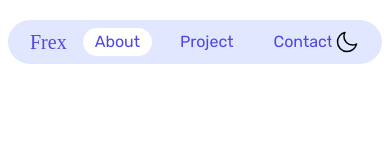
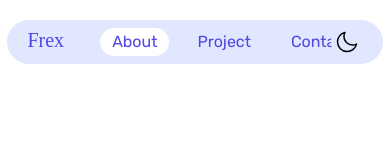
Before and after one commit to rachidfrex/my_portfolio, a React (Vite) app: page / in a window 390 px wide. Shown: the top 160 px of the page. Built offline with nearby package versions, Linux system fonts and the light colour scheme; a web font is replaced by a local one.

Commit message:
Refactor navigation component for improved styling and responsiveness

```diff
--- a/src/components/nav.jsx
+++ b/src/components/nav.jsx
@@ -1,19 +1,47 @@
 import React from 'react'
-import { useState  } from 'react'
+import { useState , useEffect } from 'react'
 
 function Nav() {
     const [burger , setBurger] = useState(false)
     const [active, setActive] = useState(false)
     const [activeLink, setActiveLink] = useState('About');
+    useEffect(() => {
+        const handleResize = () => {
+          if (window.innerWidth < 640) {
+            setBurger(true);
+          } else {
+            setBurger(false);
+          }
+        };
+
+        // Call the handleResize function initially to set the state correctly when the component mounts
+        handleResize();
+
+        // Attach the event listener
+        window.addEventListener('resize', handleResize);
+
+        // Clean up the event listener when the component unmounts
+        return () => {
+          window.removeEventListener('resize', handleResize);
+        };
+      }, []);
+
 
 
   return (
         <div
         className='flex justify-center items-center py-5'
         >
-         <nav className=' mx-2 text-center p-1.5 w-full sm:w-[280px]   bg-indigo-100  rounded-full    '>
-            <ul className=' pl-4 flex font-rubik w-[280px]   text-indigo-600 sm:justify-center justify-start items-center space-x-4 '>
-            <li className='text-xl font-poetsen text-indigo-600' > Frex </li>
+         <nav className=' mx-2 flex px-5 gap-5 sm:mx-0 text-center p-1.5 w-full  sm:w-[280px]   bg-indigo-100  rounded-full    '>
+         {
+                    burger ? (
+                        <h1 className='text-xl font-poetsen text-indigo-600 ' > Frex </h1>
+                    ) : (
+                        null
+                    )
+                }
+            <ul className=' pl-4 sm:pl-0 flex font-rubik w-full   text-indigo-600 justify-center items-center space-x-4 '>
+
 
             <li className={`px-3 py-0.5 rounded-full ${activeLink === 'About' ? 'bg-white' : ''}`} onClick={() => setActiveLink('About')}>
             About
```
